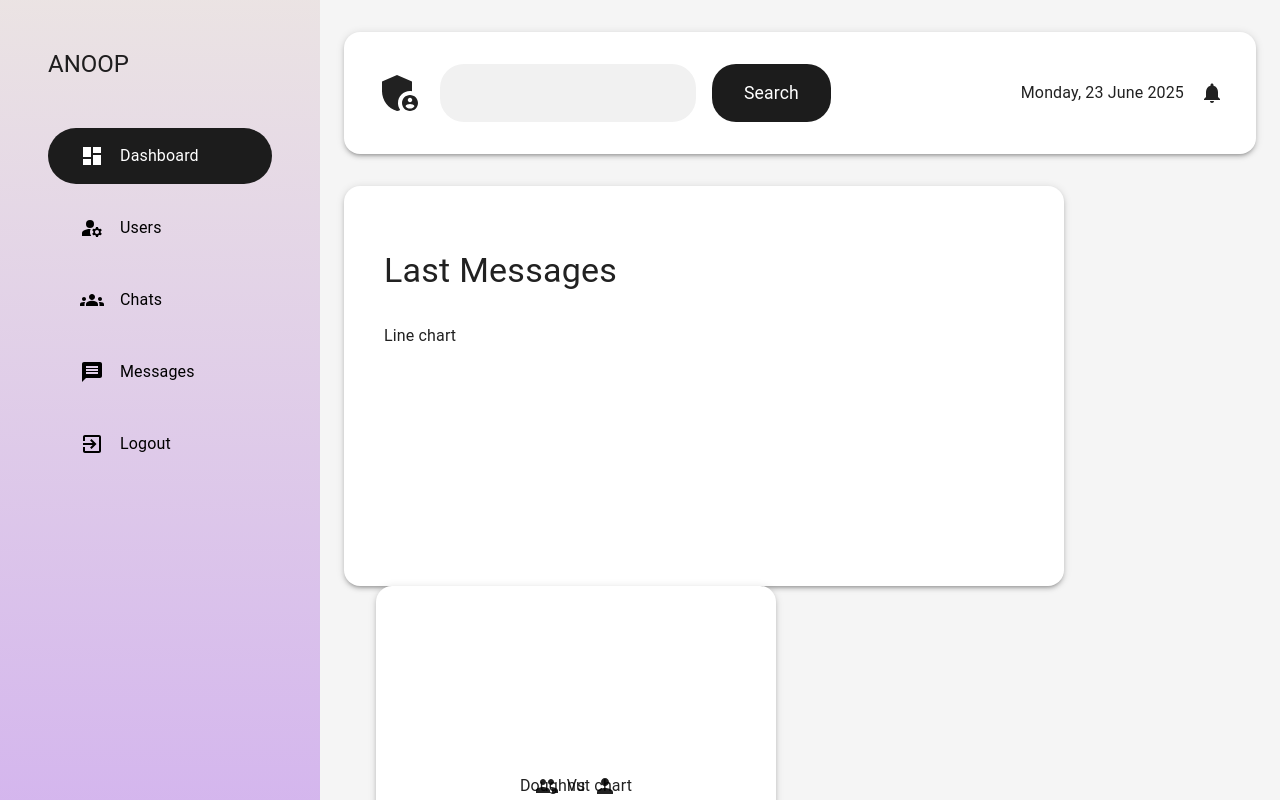
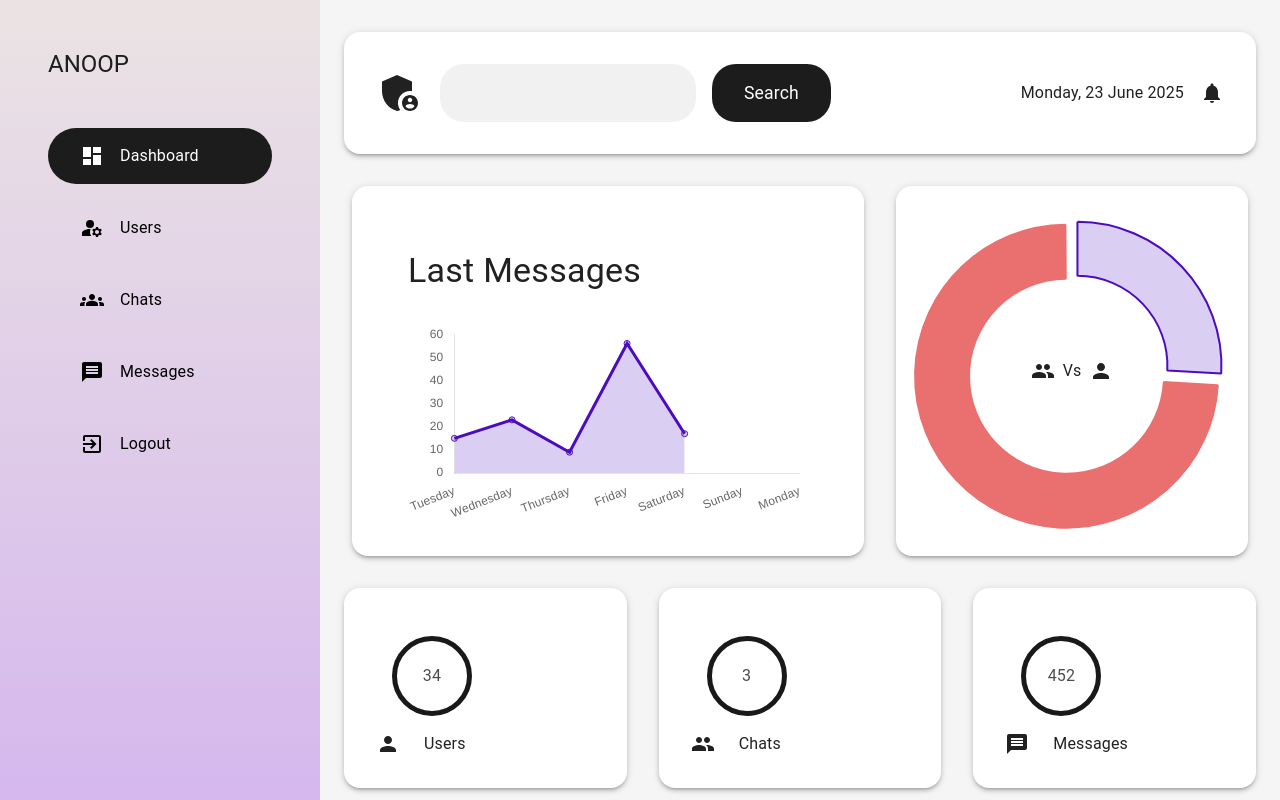
Before and after one commit to Anoopkr1906/Chatify, a React (Vite) app in the folder client/: page /admin/dashboard in a window 1280 px wide. Shown: the top 800 px of the page. Built offline with nearby package versions, Linux system fonts and the light colour scheme.

Commit message:
Completed Dashboard section

```diff
--- a/client/src/components/Layout/AdminLayout.jsx
+++ b/client/src/components/Layout/AdminLayout.jsx
@@ -48,7 +48,7 @@ const Sidebar = ({w = "100%"}) => {
     }
 
     return (
-        <Stack width={w} direction={"column"} p={"3rem"} spacing={"3rem"} sx={{backgroundImage: bgGradient, height: "100vh"}}>
+        <Stack width={w} direction={"column"} p={"3rem"} spacing={"3rem"} sx={{backgroundImage: bgGradient, height: "100%" }}>
 
             <Typography variant="h5" textTransform={"uppercase"}>Anoop</Typography>
 
--- a/client/src/constants/color.js
+++ b/client/src/constants/color.js
@@ -7,3 +7,6 @@ export const lightBlue = "#2694ab"
 export const natBlack = "#1c1c1c"
 
 export const bgGradient = "linear-gradient(rgba(215,200,200,0.5) , rgba(170 , 110 ,220 , 0.5))";
+
+export const purple = "rgba(75, 12, 192, 1)"
+export const purpleLight = "rgba(75, 12, 192, 0.2)"
--- a/client/src/lib/features.js
+++ b/client/src/lib/features.js
@@ -1,3 +1,5 @@
+import moment from "moment";
+
 const fileFormat = (url = "") => {
     const fileExtension = url.split(".").pop();
 
@@ -18,4 +20,19 @@ const fileFormat = (url = "") => {
 
 const transformImage = (url="" , width = 100) => url
 
-export {fileFormat , transformImage} ;
+
+const getLast7days = () => {
+    const currentDate = moment();
+    const last7Days = [];
+
+    for(let i = 0; i < 7; i++) {
+        const dayDate = currentDate.clone().subtract(i, 'days');
+        const dayName = dayDate.format('dddd');
+
+        last7Days.unshift(dayName);
+    }
+
+    return last7Days;
+}
+
+export {fileFormat , transformImage , getLast7days} ;
--- a/client/src/pages/admin/Dashboard.jsx
+++ b/client/src/pages/admin/Dashboard.jsx
@@ -4,6 +4,7 @@ import {Box, Container, Paper, Stack, Typography } from '@mui/material'
 import { AdminPanelSettings as AdminPanelSettingsIcon, Group as GroupIcon, Message as MessageIcon, Notifications as NotificationsIcon, Person as PersonIcon} from '@mui/icons-material'
 import moment from 'moment'
 import { CurveButton, SearchField } from '../../components/styles/StyledComponents'
+import { DoughnutChart, LineChart } from '../../specific/Charts'
 
 
 
@@ -60,21 +61,29 @@ const Dashboard = () => {
 
             {AppBar}
 
-            <Stack direction={"row"} spacing={"2rem"} flexWrap={"wrap"}>
+            <Stack
+                direction={{xs: "column" , lg: "row"}}
+                sx={{gap: "2rem"}}
+                flexWrap={"wrap"}
+                justifyContent={"center"}
+                alignItems={{
+                    xs: "center",
+                    lg: "stretch",
+                }}
+            >
                 <Paper elevation={3}
                     sx={{
-                        padding: "2rem 2.5rem",
+                        padding: "2rem 3.5rem",
                         borderRadius: "1rem",
                         width: "100%",
-                        maxWidth: "45rem",
-                        height: "25rem"
+                        maxWidth: "32rem",
                     }}
                 >
                     <Typography margin={"2rem 0"} variant="h4">
                         Last Messages
                     </Typography>
 
-                    {"Line chart"}
+                    <LineChart value={[15 , 23 , 9 , 56, 17]}/>
 
                 </Paper>
 
@@ -88,11 +97,11 @@ const Dashboard = () => {
                         alignItems: "center",
                         width: { xs: "100%" , sm: "50%"},
                         position: "relative",
-                        maxWidth: "25rem",
-                        height: "25rem"
+                        width: "100%",
+                        maxWidth: "22rem",
                     }}
                 >
-                    {"Doughnut chart"}
+                    <DoughnutChart labels={["Single Chats" , "Group chats"]} value={[23 , 66]}/>
 
                     <Stack
                         position={"absolute"}
--- a/client/src/specific/Charts.jsx
+++ b/client/src/specific/Charts.jsx
@@ -1,21 +1,101 @@
 import React from 'react'
 import {Line , Doughnut} from "react-chartjs-2"
 
-const LineChart = () => {
+import {ArcElement, CategoryScale, Chart as ChartJS, Filler, Legend, LinearScale, LineElement, plugins, PointElement, scales, Tooltip} from "chart.js"
+import { orange, purple, purpleLight } from '../constants/color';
+import { getLast7days } from '../lib/features';
+
+ChartJS.register(CategoryScale , Tooltip , Legend , ArcElement , LineElement , PointElement , Filler , LinearScale);
+
+const labels = getLast7days();
+
+const lineChartOptions = {
+  responsive: true,
+  plugins:{
+    legend:{
+      display: false,
+    },
+    title:{
+      display: false,
+    },
+  },
+
+  scales:{
+    x :{
+      grid: {
+        display: false,
+      },
+
+    },
+    y:{
+      grid:{
+        display: false,
+        beginAtZero: true,
+      }
+    }
+  }
+}
+
+const LineChart = ({value=[]}) => {
+
+  const data = {
+    labels,
+    datasets: [
+      {
+      data: value,
+      label: "Revenue 1",
+      fill: true,
+      backgroundColor: purpleLight,
+      borderColor: purple,
+      },
+
+  ],
+  }
+
   return (
 
-    <Line data={{
-
-    }}/>
+    <Line data={data} options={lineChartOptions}/>
 
   )
+};
+
+
+const doughnutChartOptions = {
+  responsive: true,
+  plugins:{
+    legend:{
+      display: false,
+    },
+    title:{
+      display: false,
+    },
+  },
+  cutout: 90,
+
 }
-const DoughnutChart = () => {
+
+const DoughnutChart = ({value = [] , labels = []}) => {
+
+  const data = {
+    labels,
+    datasets: [
+      {
+        data: value,
+        backgroundColor: [purpleLight , orange],
+        borderColor: [purple, orange],
+        offset: 30,
+      },
+
+  ],
+  }
+
   return (
-    <div>
-      Charts
-    </div>
+    <Doughnut data={data} options={doughnutChartOptions}
+        style={{
+          zIndex: 10
+        }}
+    />
   )
 }
 
-export default {LineChart , DoughnutChart}
+export {LineChart , DoughnutChart}
```
